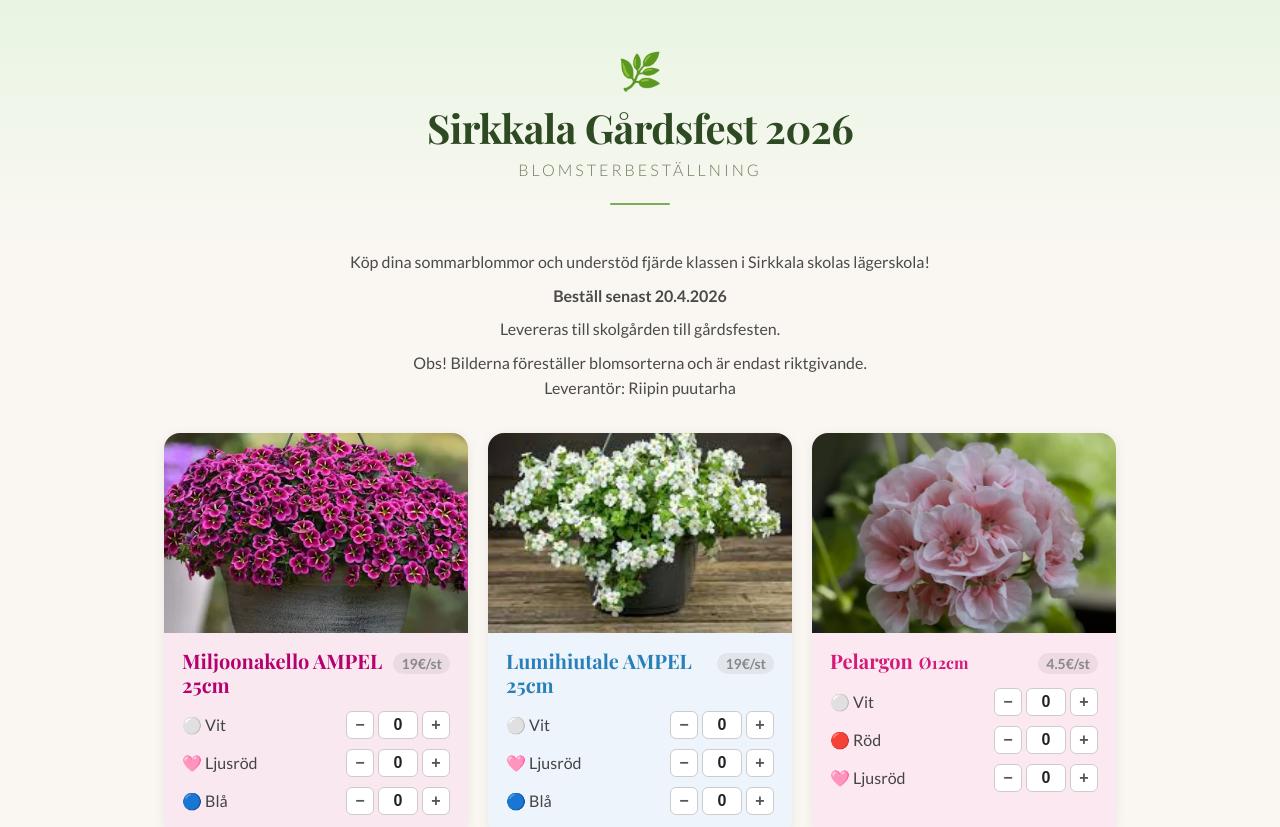
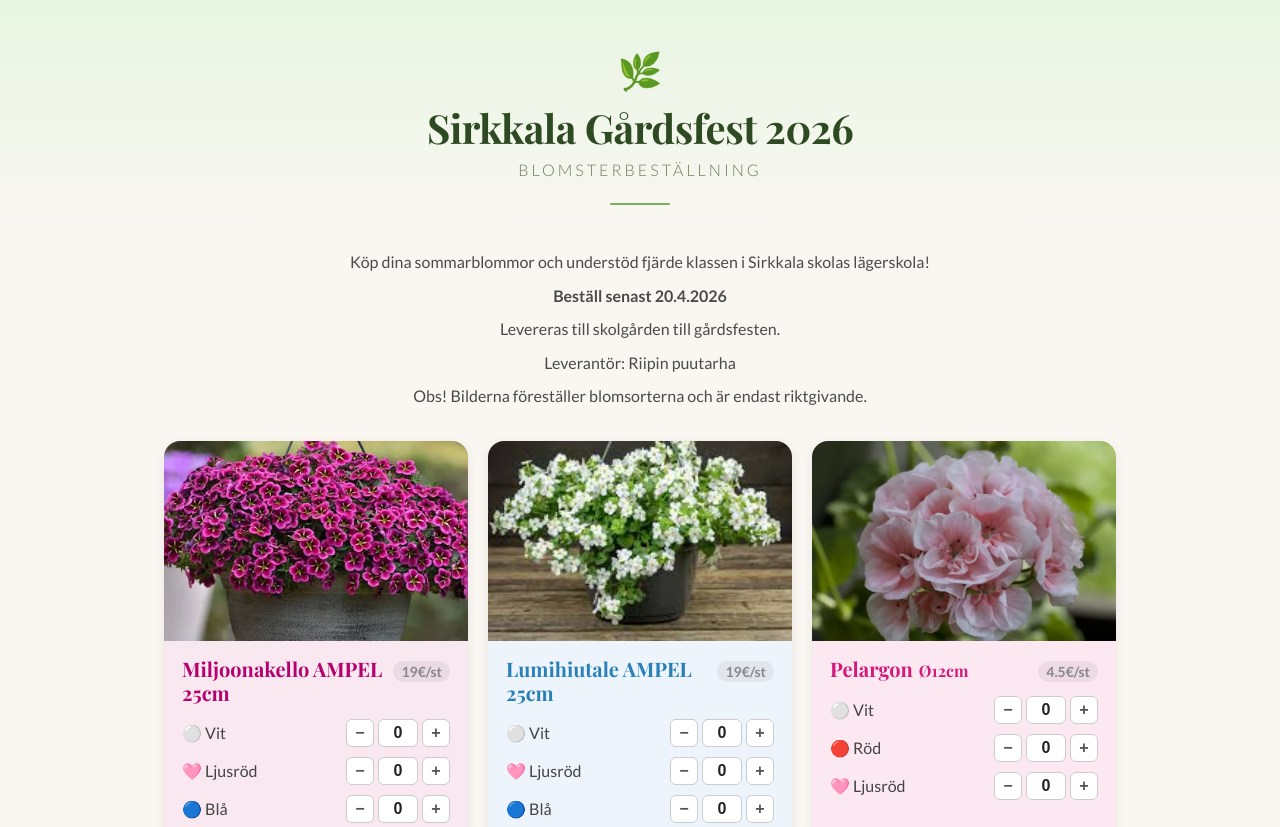
Before and after one commit to Artur-/sirkkala-blommor, a React (Vite) app: page / in a window 1280 px wide. Shown: the top 827 px of the page. Built offline with nearby package versions, Linux system fonts and the light colour scheme.

Commit message:
Swap texts

```diff
--- a/src/App.jsx
+++ b/src/App.jsx
@@ -141,8 +141,9 @@ export default function App() {
         <p style={{ marginBottom: 8 }}>
           Levereras till skolgården till gårdsfesten.
         </p>
+        <p style={{ marginBottom: 8 }}>
+          Leverantör: Riipin puutarha</p>
         <p>Obs! Bilderna föreställer blomsorterna och är endast riktgivande.</p>
-        <p>Leverantör: Riipin puutarha</p>
       </div>
 
       {/* ── Flower Cards ── */}
```
